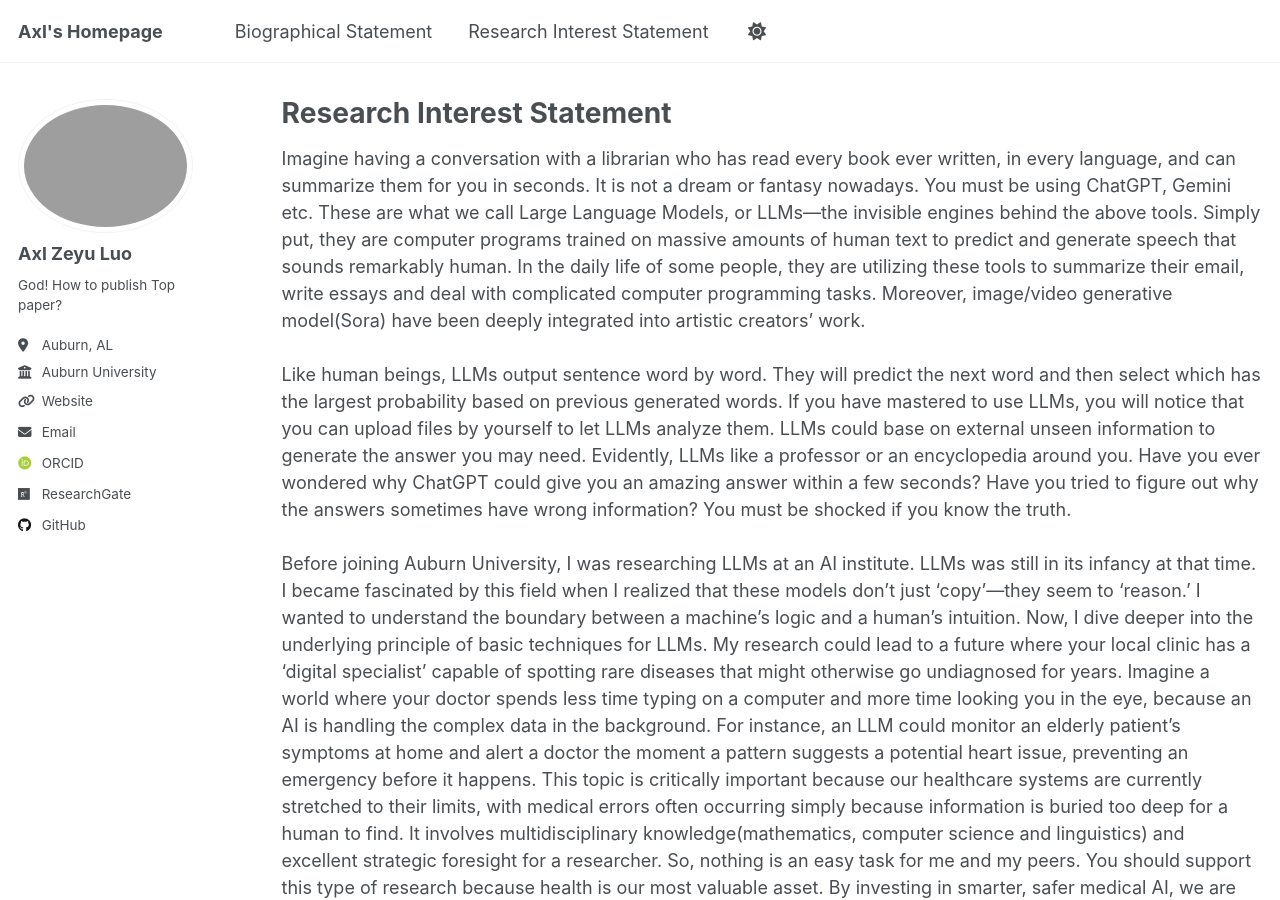
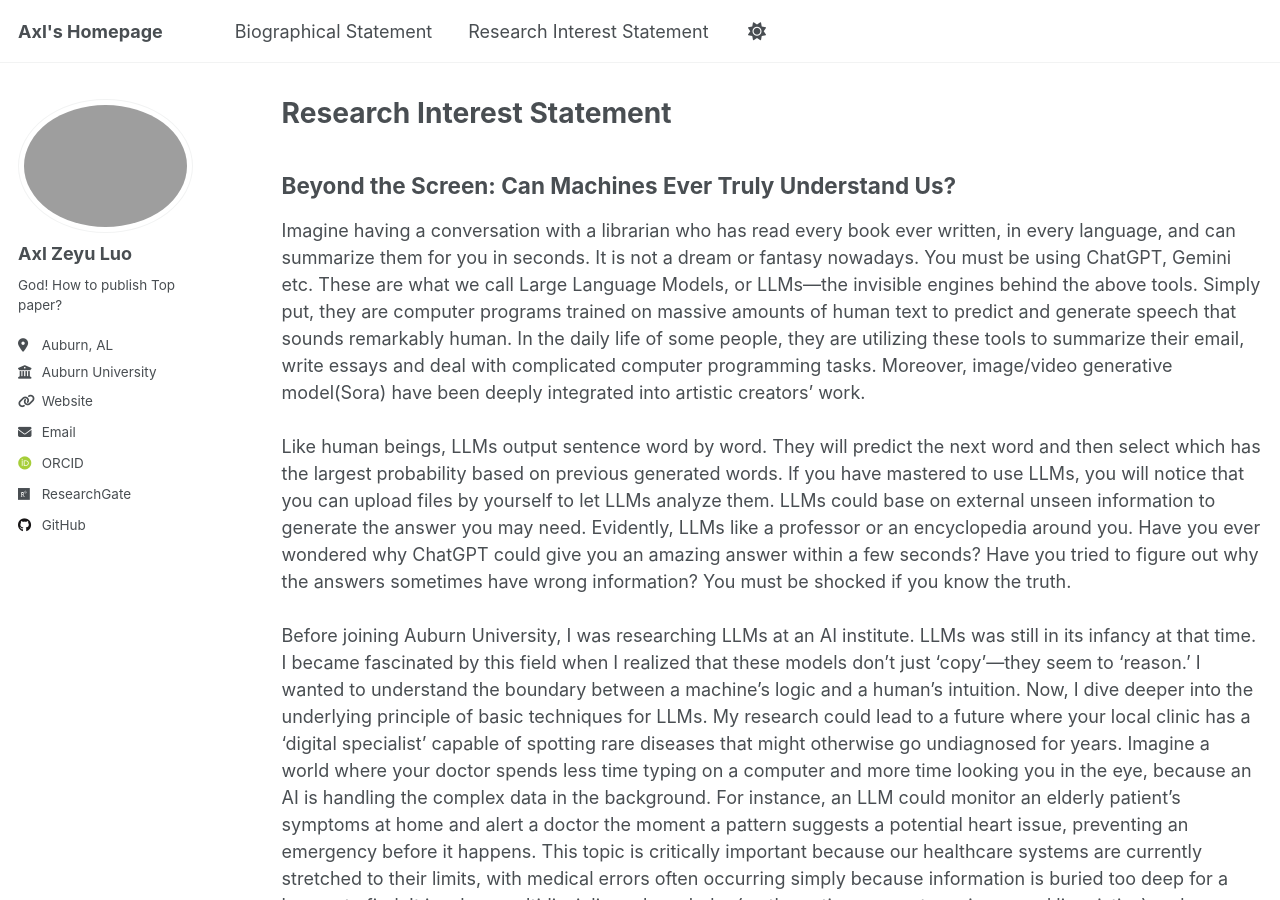
Before and after one commit to HyperPolyX/hyperpolyx.github.io, a Jekyll site: the page built from _pages/intl1830RIS.md, in a window 1280 px wide and 900 px high. Built offline with Jekyll 4.4.1, drawn with Linux system fonts in a browser that asks for light colours; some web fonts are replaced; a script that is not in the unit is left out.

Commit message:
Update intl1830RIS.md

```diff
--- a/_pages/intl1830RIS.md
+++ b/_pages/intl1830RIS.md
@@ -5,6 +5,7 @@ permalink: /intl1830RIS/
 author_profile: true
 ---
 
+## Beyond the Screen: Can Machines Ever Truly Understand Us?
 
 Imagine having a conversation with a librarian who has read every book ever written, in
 every language, and can summarize them for you in seconds. It is not a dream or
```
